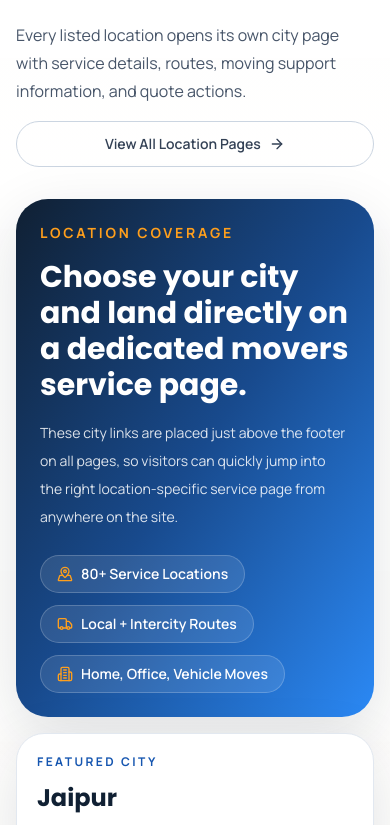
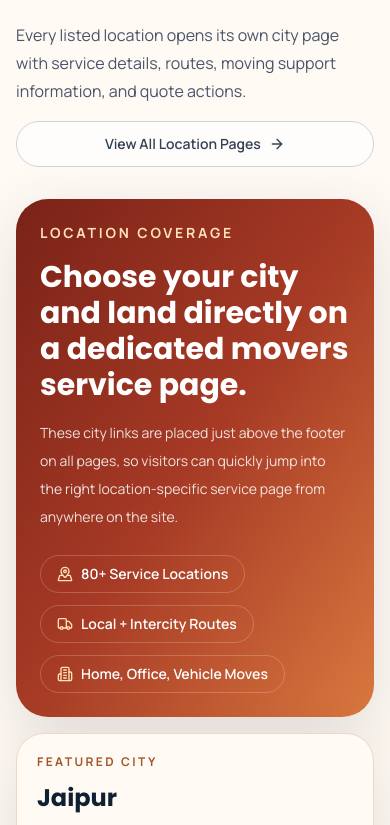
Before and after one commit to Pradeepp15012/shree-shyam-cargo, a React (Vite) app in the folder client/: page / in a window 390 px wide. Shown: the part 11175-12000 px from the top of the page. Built offline with nearby package versions, Linux system fonts and the light colour scheme; no server answers.

Commit message:
Update location section colors

```diff
--- a/client/src/components/LocationDirectorySection.jsx
+++ b/client/src/components/LocationDirectorySection.jsx
@@ -60,7 +60,7 @@ export default function LocationDirectorySection() {
   }, [filteredFlatLocations, normalizedQuery]);
 
   return (
-    <AnimatedSection className="section-pad border-t border-white/70 bg-gradient-to-b from-white/80 to-[#fff8ef]">
+    <AnimatedSection className="section-pad border-t border-[#ead9ca] bg-gradient-to-b from-[#fffaf5] via-[#fff4e8] to-[#f9ecde]">
       <div className="container-shell">
         <div className="flex flex-col gap-4 lg:flex-row lg:items-end lg:justify-between">
           <SectionHeading
@@ -68,15 +68,15 @@ export default function LocationDirectorySection() {
             title="Find packers and movers service city-wise across India"
             description="Every listed location opens its own city page with service details, routes, moving support information, and quote actions."
           />
-          <Link to="/search-location" className="btn-outline shrink-0">
+          <Link to="/search-location" className="btn-outline shrink-0 border-[#d9b89f] bg-white/70 hover:border-[#b96f4a] hover:text-[#9f4f2b]">
             View All Location Pages
             <ArrowRight className="ml-2 h-4 w-4" />
           </Link>
         </div>
 
         <div className="mt-8 grid gap-4 lg:grid-cols-[1.1fr_0.9fr]">
-          <div className="rounded-[2rem] bg-gradient-to-br from-ink via-brand-800 to-brand-500 p-6 text-white shadow-soft sm:p-8">
-            <p className="text-sm font-bold uppercase tracking-[0.2em] text-accent">Location Coverage</p>
+          <div className="rounded-[2rem] bg-gradient-to-br from-[#7a2218] via-[#a63a25] to-[#d9783f] p-6 text-white shadow-soft sm:p-8">
+            <p className="text-sm font-bold uppercase tracking-[0.2em] text-[#ffe2b8]">Location Coverage</p>
             <h3 className="mt-4 max-w-2xl font-display text-3xl font-bold sm:text-4xl">
               Choose your city and land directly on a dedicated movers service page.
             </h3>
@@ -85,8 +85,8 @@ export default function LocationDirectorySection() {
             </p>
             <div className="mt-6 flex flex-wrap gap-3">
               {summaryItems.map(({ icon: Icon, label }) => (
-                <div key={label} className="inline-flex items-center gap-2 rounded-full border border-white/20 bg-white/10 px-4 py-2 text-sm font-semibold text-white">
-                  <Icon className="h-4 w-4 text-accent" />
+                <div key={label} className="inline-flex items-center gap-2 rounded-full border border-white/20 bg-white/12 px-4 py-2 text-sm font-semibold text-white">
+                  <Icon className="h-4 w-4 text-[#ffe2b8]" />
                   {label}
                 </div>
               ))}
@@ -98,14 +98,14 @@ export default function LocationDirectorySection() {
               <Link
                 key={city}
                 to={`/locations/${createLocationSlug(city)}`}
-                className="group rounded-[1.75rem] border border-slate-200 bg-white p-5 shadow-soft transition hover:-translate-y-1 hover:border-brand-300"
+                className="group rounded-[1.75rem] border border-[#edd8c5] bg-[#fffaf4] p-5 shadow-soft transition hover:-translate-y-1 hover:border-[#d58d61] hover:bg-white"
               >
-                <p className="text-xs font-bold uppercase tracking-[0.2em] text-brand-700">Featured City</p>
+                <p className="text-xs font-bold uppercase tracking-[0.2em] text-[#a3562b]">Featured City</p>
                 <h3 className="mt-3 font-display text-2xl font-bold text-ink">{city}</h3>
                 <p className="mt-3 text-sm leading-7 text-slate-600">
                   Open the dedicated {city} page for routes, service details, FAQs, and quick quote actions.
                 </p>
-                <span className="mt-5 inline-flex items-center text-sm font-bold text-brand-700">
+                <span className="mt-5 inline-flex items-center text-sm font-bold text-[#a3562b]">
                   Open City Page
                   <ArrowRight className="ml-2 h-4 w-4 transition group-hover:translate-x-1" />
                 </span>
@@ -114,19 +114,19 @@ export default function LocationDirectorySection() {
           </div>
         </div>
 
-        <div className="mt-10 rounded-[2rem] border border-slate-200 bg-white p-6 shadow-soft sm:p-8">
-          <div className="flex flex-col gap-4 border-b border-slate-200 pb-5 sm:flex-row sm:items-center sm:justify-between">
+        <div className="mt-10 rounded-[2rem] border border-[#ead9ca] bg-[#fffdf9] p-6 shadow-soft sm:p-8">
+          <div className="flex flex-col gap-4 border-b border-[#ecd9c7] pb-5 sm:flex-row sm:items-center sm:justify-between">
             <div>
-              <p className="text-sm font-bold uppercase tracking-[0.2em] text-brand-700">All Service Cities</p>
+              <p className="text-sm font-bold uppercase tracking-[0.2em] text-[#a3562b]">All Service Cities</p>
               <h3 className="mt-2 font-display text-2xl font-bold text-ink">Packers & Movers city directory</h3>
             </div>
             <p className="max-w-2xl text-sm leading-7 text-slate-600">
               Click any city below to open its detailed page. This section stays available before the footer on every page for easier navigation.
             </p>
           </div>
-          <div className="mt-6 rounded-[1.5rem] border border-slate-200 bg-slate-50 p-4 sm:p-5">
+          <div className="mt-6 rounded-[1.5rem] border border-[#ecd9c7] bg-[#fbf2e8] p-4 sm:p-5">
             <div className="flex items-center gap-3 rounded-2xl bg-white px-4 py-3 shadow-sm">
-              <Search className="h-5 w-5 text-brand-700" />
+              <Search className="h-5 w-5 text-[#a3562b]" />
               <input
                 type="text"
                 value={query}
@@ -142,13 +142,13 @@ export default function LocationDirectorySection() {
           {filteredFlatLocations.length > 0 ? (
             <>
               <div className="mt-6 grid gap-3 md:hidden">
-                {filteredFlatLocations.map(({ rawCity, label }) => (
+              {filteredFlatLocations.map(({ rawCity, label }) => (
                   <Link
                     key={rawCity}
                     to={`/locations/${createLocationSlug(rawCity)}`}
-                    className="group flex items-start gap-3 rounded-2xl border border-slate-200 bg-slate-50 px-4 py-3 text-sm font-semibold leading-7 text-slate-700 transition hover:border-brand-300 hover:bg-brand-50 hover:text-brand-700"
+                    className="group flex items-start gap-3 rounded-2xl border border-[#ecd9c7] bg-[#fbf4ec] px-4 py-3 text-sm font-semibold leading-7 text-slate-700 transition hover:border-[#d58d61] hover:bg-[#fff0e0] hover:text-[#9f4f2b]"
                   >
-                    <span className="mt-2 h-2 w-2 rounded-full bg-slate-400 transition group-hover:bg-brand-600" />
+                    <span className="mt-2 h-2 w-2 rounded-full bg-[#c7a38a] transition group-hover:bg-[#b85c32]" />
                     <span>Packers & Movers {label}</span>
                   </Link>
                 ))}
@@ -162,9 +162,9 @@ export default function LocationDirectorySection() {
                     <li key={rawCity}>
                       <Link
                         to={`/locations/${createLocationSlug(rawCity)}`}
-                        className="group inline-flex items-start gap-3 rounded-2xl px-2 py-1 text-sm font-semibold leading-7 text-slate-600 transition hover:bg-brand-50 hover:text-brand-700"
+                        className="group inline-flex items-start gap-3 rounded-2xl px-2 py-1 text-sm font-semibold leading-7 text-slate-600 transition hover:bg-[#fff0e0] hover:text-[#9f4f2b]"
                       >
-                        <span className="mt-2 h-2 w-2 rounded-full bg-slate-400 transition group-hover:bg-brand-600" />
+                        <span className="mt-2 h-2 w-2 rounded-full bg-[#c7a38a] transition group-hover:bg-[#b85c32]" />
                         <span>Packers & Movers {label}</span>
                       </Link>
                     </li>
@@ -175,7 +175,7 @@ export default function LocationDirectorySection() {
               </div>
             </>
           ) : (
-            <div className="mt-6 rounded-[1.75rem] border border-dashed border-slate-300 bg-slate-50 p-8 text-center">
+            <div className="mt-6 rounded-[1.75rem] border border-dashed border-[#d8b9a0] bg-[#fbf2e8] p-8 text-center">
               <h4 className="font-display text-2xl font-bold text-ink">No city matched your search</h4>
               <p className="mt-3 text-sm leading-7 text-slate-600">
                 Try searching with another city name like Jaipur, Delhi, Pune, Ahmedabad, or Mumbai.
```
